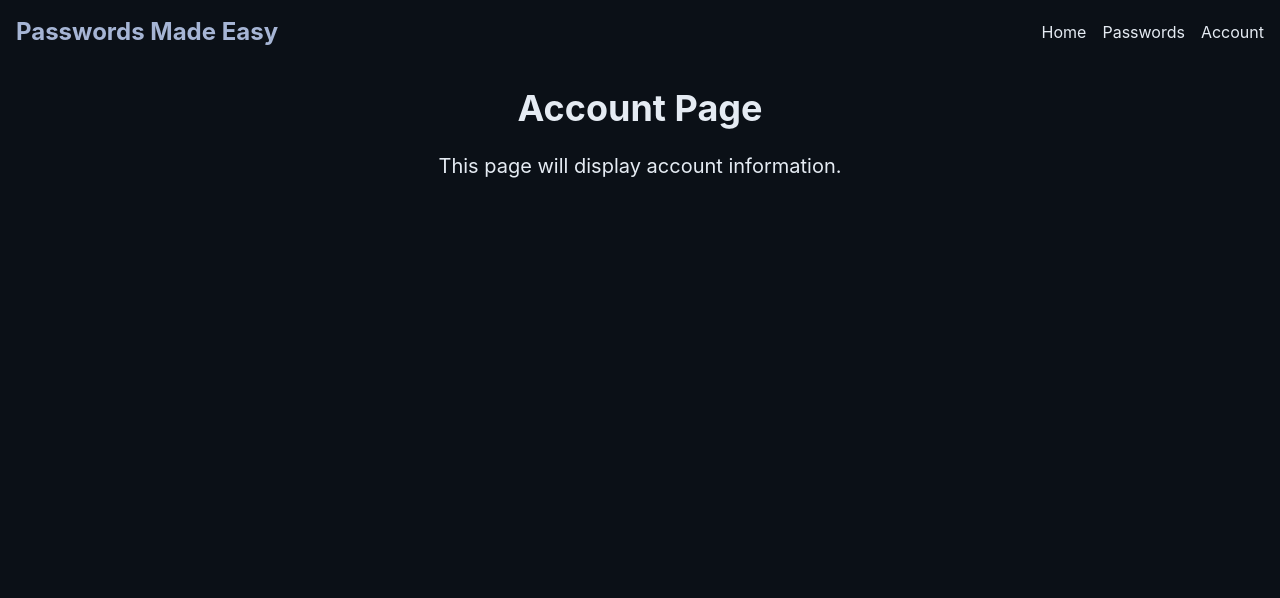
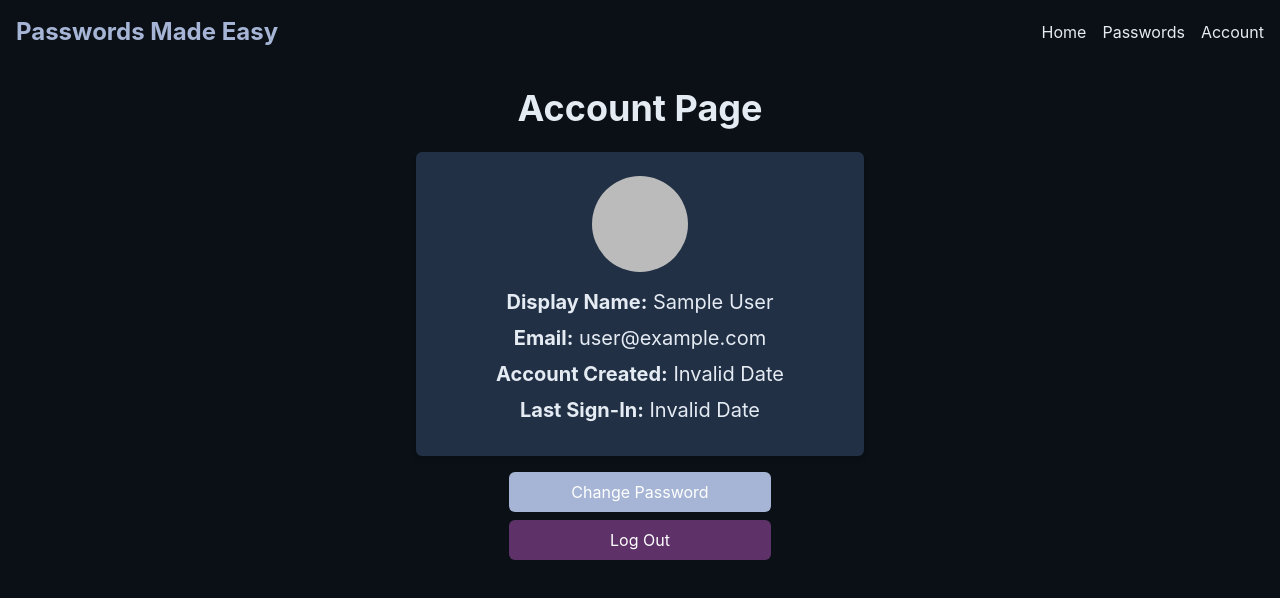
Before and after one commit to oliverEddy/PME, a React (Create React App) app in the folder password-manager/: page /account in a window 1280 px wide. Shown: the top 598 px of the page. Built offline with nearby package versions, Linux system fonts and the light colour scheme; no server answers; sample sign-in values are in the browser's storage.

Commit message:
Create new comps for account related info, display user info on account page

```diff
--- /dev/null
+++ b/password-manager/src/components/AccountActions.js
@@ -0,0 +1,22 @@
+import React from 'react';
+
+const AccountActions = ({ handleChangePassword, handleLogout }) => {
+  return (
+    <div className="mt-4 space-y-2">
+      <button
+        className="w-full py-2 px-4 bg-primary text-white rounded-md hover:bg-primary-dark"
+        onClick={handleChangePassword}
+      >
+        Change Password
+      </button>
+      <button
+        className="w-full py-2 px-4 bg-secondary text-white rounded-md hover:bg-secondary-dark"
+        onClick={handleLogout}
+      >
+        Log Out
+      </button>
+    </div>
+  );
+};
+
+export default AccountActions;
--- /dev/null
+++ b/password-manager/src/components/UserProfile.js
@@ -0,0 +1,21 @@
+import React from 'react';
+
+const UserProfile = ({ user }) => {
+  return (
+    <div className="bg-background-800 p-6 rounded-md shadow-md w-full max-w-md text-center">
+      {user.photoURL && (
+        <img
+          src={user.photoURL}
+          alt="Profile"
+          className="w-24 h-24 rounded-full mx-auto mb-4"
+        />
+      )}
+      <p className="text-xl mb-2"><strong>Display Name:</strong> {user.displayName || 'N/A'}</p>
+      <p className="text-xl mb-2"><strong>Email:</strong> {user.email}</p>
+      <p className="text-xl mb-2"><strong>Account Created:</strong> {new Date(user.metadata.creationTime).toLocaleDateString()}</p>
+      <p className="text-xl mb-2"><strong>Last Sign-In:</strong> {new Date(user.metadata.lastSignInTime).toLocaleDateString()}</p>
+    </div>
+  );
+};
+
+export default UserProfile;
--- a/password-manager/src/pages/Account.js
+++ b/password-manager/src/pages/Account.js
@@ -1,11 +1,50 @@
-// src/pages/Account.js
-import React from 'react';
+import React, { useState, useEffect } from 'react';
+import { auth } from '../firebase'; // Import Firebase auth
+import UserProfile from '../components/UserProfile';
+import AccountActions from '../components/AccountActions';
+import { useNavigate } from 'react-router-dom';
 
 const Account = () => {
+  const [user, setUser] = useState(null);
+  const navigate = useNavigate();
+
+  useEffect(() => {
+    const fetchUserData = () => {
+      const currentUser = auth.currentUser;
+      if (currentUser) {
+        setUser(currentUser);
+      }
+    };
+
+    fetchUserData();
+  }, []);
+
+  const handleLogout = async () => {
+    try {
+      await auth.signOut();
+      navigate('/');
+    } catch (error) {
+      console.error('Error logging out:', error);
+    }
+  };
+
+  const handleChangePassword = () => {
+    // Implement change password functionality
+  };
+
+  if (!user) {
+    return (
+      <div className="min-h-screen flex flex-col items-center justify-center bg-background text-text p-6">
+        <p className="text-xl">Loading user information...</p>
+      </div>
+    );
+  }
+
   return (
     <div className="min-h-screen flex flex-col items-center bg-background text-text p-6">
       <h2 className="text-4xl font-bold mb-6">Account Page</h2>
-      <p className="text-xl">This page will display account information.</p>
+      <UserProfile user={user} />
+      <AccountActions handleChangePassword={handleChangePassword} handleLogout={handleLogout} />
     </div>
   );
 };
```
